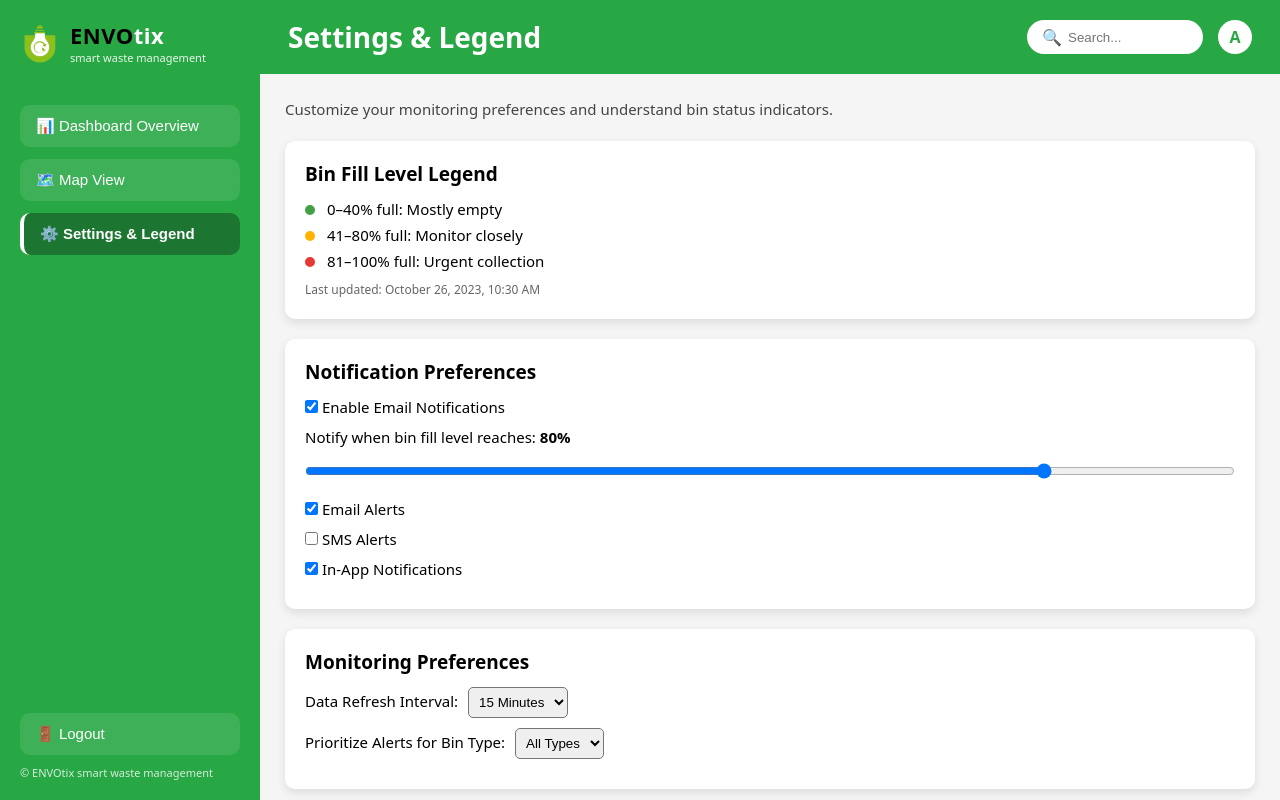
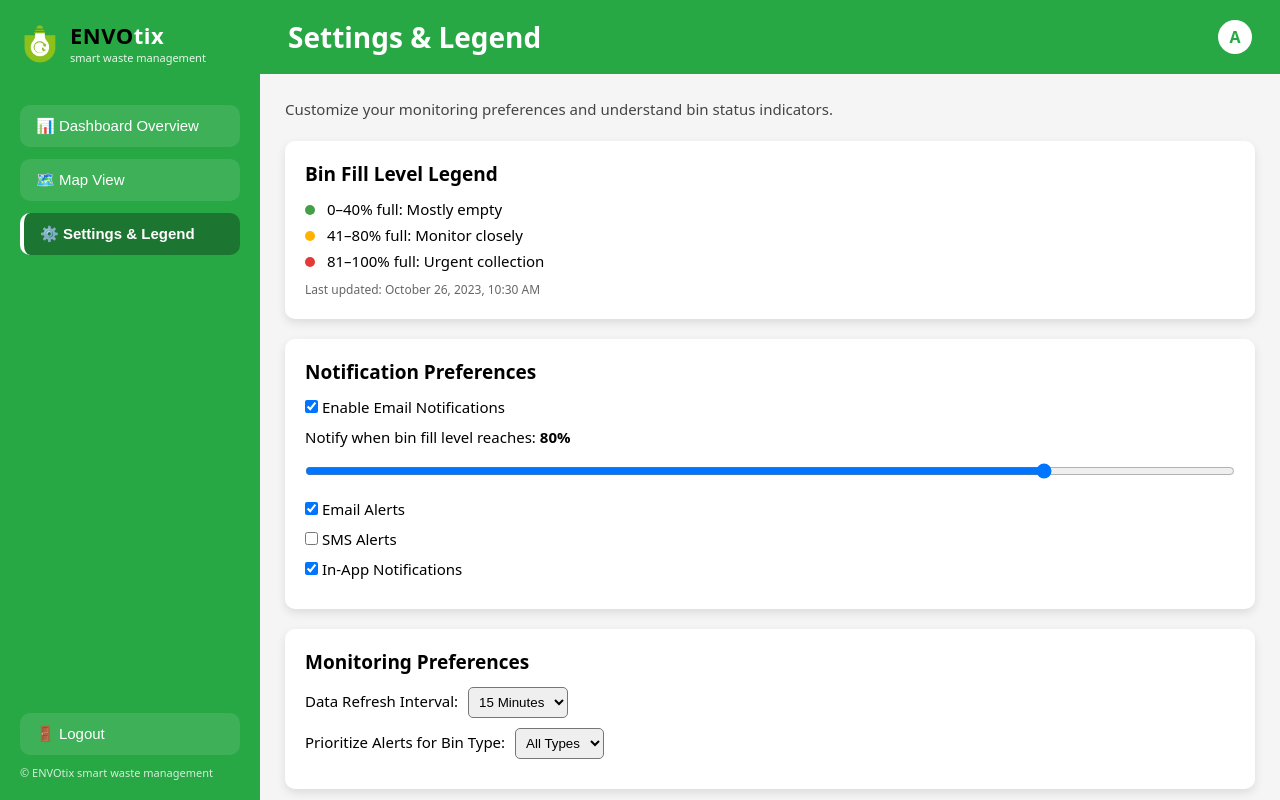
Before and after one commit to Sadithma406/SE-15-ENVOtix, a React (Vite) app in the folder Web_Frontend/: page /settings in a window 1280 px wide. Built offline with nearby package versions, Linux system fonts and the light colour scheme.

Commit message:
settings page is updated with buttons and without search bar

```diff
--- a/Web_Frontend/src/pages/settings.jsx
+++ b/Web_Frontend/src/pages/settings.jsx
@@ -14,7 +14,6 @@ function Settings() {
           <div style={styles.logoContainer}>
             <img src={logo} alt="Envotix logo" style={styles.logoImage} />
             <div style={styles.brand}>
-              {/* ENVO (Black) tix (White) */}
               <div style={styles.brandTitle}>
                 <span style={{ color: "#000" }}>ENVO</span>
                 <span style={{ color: "#fff" }}>tix</span>
@@ -71,10 +70,6 @@ function Settings() {
         <header style={styles.topbar}>
           <h1 style={styles.title}>Settings & Legend</h1>
           <div style={styles.topRight}>
-            <div style={styles.search}>
-              <span>🔍</span>
-              <input type="text" placeholder="Search..." style={styles.searchInput} />
-            </div>
             <div style={styles.avatar}>A</div>
           </div>
         </header>
@@ -130,9 +125,24 @@ function Settings() {
             </label>
           </section>
 
+          {/* ACTION BUTTONS */}
           <div style={styles.buttonRow}>
-            <button style={styles.cancelBtn}>Cancel</button>
-            <button style={styles.saveBtn}>Save Changes</button>
+            <button
+              style={styles.cancelBtn}
+              onMouseEnter={(e) => (e.currentTarget.style.backgroundColor = "#f0f0f0")}
+              onMouseLeave={(e) => (e.currentTarget.style.backgroundColor = "#fff")}
+              onClick={() => navigate("/dashboard")}
+            >
+              Cancel
+            </button>
+            <button
+              style={styles.saveBtn}
+              onMouseEnter={(e) => (e.currentTarget.style.backgroundColor = "#256629")}
+              onMouseLeave={(e) => (e.currentTarget.style.backgroundColor = "#2e7d32")}
+              onClick={() => alert("Changes saved successfully!")}
+            >
+              Save Changes
+            </button>
           </div>
         </main>
       </div>
@@ -141,18 +151,61 @@ function Settings() {
 }
 
 const styles = {
-  layout: { display: "flex", height: "100vh", width: "100vw", fontFamily: "system-ui", background: "#f5f5f5", overflow: "hidden" },
-  sidebar: { width: "260px", background: "#28a745", color: "white", display: "flex", flexDirection: "column", padding: "20px", flexShrink: 0 },
-  rightContainer: { flex: 1, display: "flex", flexDirection: "column", overflow: "hidden" },
-
-  sidebarHeader: { marginBottom: "40px" },
-  logoContainer: { display: "flex", alignItems: "center", gap: "10px" },
-  logoImage: { width: "40px", height: "40px", objectFit: "contain" },
-  brand: { display: "flex", flexDirection: "column" },
-  brandTitle: { fontSize: "22px", fontWeight: 800, letterSpacing: "0.5px" }, // Font weight එක වැඩිකලා ලස්සනට පේන්න
-  brandSubtitle: { fontSize: "11px", opacity: 0.9, color: "white" },
-
-  nav: { display: "flex", flexDirection: "column", gap: "12px" },
+  layout: {
+    display: "flex",
+    height: "100vh",
+    width: "100vw",
+    fontFamily: "system-ui",
+    background: "#f5f5f5",
+    overflow: "hidden"
+  },
+  sidebar: {
+    width: "260px",
+    background: "#28a745",
+    color: "white",
+    display: "flex",
+    flexDirection: "column",
+    padding: "20px",
+    flexShrink: 0
+  },
+  rightContainer: {
+    flex: 1,
+    display: "flex",
+    flexDirection: "column",
+    overflow: "hidden"
+  },
+  sidebarHeader: {
+    marginBottom: "40px"
+  },
+  logoContainer: {
+    display: "flex",
+    alignItems: "center",
+    gap: "10px"
+  },
+  logoImage: {
+    width: "40px",
+    height: "40px",
+    objectFit: "contain"
+  },
+  brand: {
+    display: "flex",
+    flexDirection: "column"
+  },
+  brandTitle: {
+    fontSize: "22px",
+    fontWeight: 800,
+    letterSpacing: "0.5px"
+  },
+  brandSubtitle: {
+    fontSize: "11px",
+    opacity: 0.9,
+    color: "white"
+  },
+  nav: {
+    display: "flex",
+    flexDirection: "column",
+    gap: "12px"
+  },
   navItem: {
     border: "none",
     background: "rgba(255,255,255,0.1)",
@@ -166,35 +219,148 @@ const styles = {
     display: "block",
     transition: "background 0.3s ease"
   },
-  active: { background: "rgba(0,0,0,0.3)", fontWeight: "700", borderLeft: "4px solid white" },
-
-  sidebarFooter: { marginTop: "auto", display: "flex", flexDirection: "column", gap: "10px" },
-  copyright: { fontSize: "11px", opacity: 0.8 },
-
-  topbar: { display: "flex", justifyContent: "space-between", alignItems: "center", padding: "18px 28px", background: "#28a745", color: "white" },
-  main: { flex: 1, display: "flex", flexDirection: "column", padding: "25px", overflowY: "auto" },
-
-  title: { fontSize: "28px", margin: 0 },
-  topRight: { display: "flex", alignItems: "center", gap: "15px" },
-  search: { display: "flex", alignItems: "center", gap: "6px", background: "white", padding: "6px 15px", borderRadius: "999px" },
-  searchInput: { border: "none", outline: "none", color: "#333", width: "120px" },
-  avatar: { width: "34px", height: "34px", borderRadius: "50%", background: "white", color: "#28a745", display: "flex", alignItems: "center", justifyContent: "center", fontWeight: 600 },
-
-  subtitle: { fontSize: "15px", color: "#444", marginBottom: "22px" },
-  card: { background: "white", padding: "20px", borderRadius: "10px", marginBottom: "20px", boxShadow: "0 4px 10px rgba(0,0,0,0.1)" },
-  cardTitle: { fontSize: "19px", marginBottom: "12px", marginTop: 0 },
-  text: { fontSize: "15px", marginBottom: "6px" },
-  label: { display: "block", fontSize: "15px", margin: "10px 0" },
-  select: { marginLeft: "10px", padding: "6px", borderRadius: "5px" },
-  range: { width: "100%", margin: "10px 0" },
-  buttonRow: { display: "flex", justifyContent: "flex-end", gap: "12px" },
-  cancelBtn: { padding: "9px 18px", background: "#fff", border: "1px solid #cfcfcf", borderRadius: "6px", cursor: "pointer", fontWeight: "600", color: "#333" },
-  saveBtn: { padding: "9px 18px", background: "#2e7d32", color: "#fff", border: "none", borderRadius: "6px", cursor: "pointer", fontWeight: "600" },
-
-  greenDot: { width: 10, height: 10, background: "#43a047", borderRadius: "50%", display: "inline-block", marginRight: 8 },
-  yellowDot: { width: 10, height: 10, background: "#ffb300", borderRadius: "50%", display: "inline-block", marginRight: 8 },
-  redDot: { width: 10, height: 10, background: "#e53935", borderRadius: "50%", display: "inline-block", marginRight: 8 },
-  smallText: { fontSize: "12px", color: "#666" },
+  active: {
+    background: "rgba(0,0,0,0.3)",
+    fontWeight: "700",
+    borderLeft: "4px solid white"
+  },
+  sidebarFooter: {
+    marginTop: "auto",
+    display: "flex",
+    flexDirection: "column",
+    gap: "10px"
+  },
+  copyright: {
+    fontSize: "11px",
+    opacity: 0.8
+  },
+  topbar: {
+    display: "flex",
+    justifyContent: "space-between",
+    alignItems: "center",
+    padding: "18px 28px",
+    background: "#28a745",
+    color: "white"
+  },
+  main: {
+    flex: 1,
+    display: "flex",
+    flexDirection: "column",
+    padding: "25px",
+    overflowY: "auto"
+  },
+  title: {
+    fontSize: "28px",
+    margin: 0
+  },
+  topRight: {
+    display: "flex",
+    alignItems: "center",
+    gap: "15px"
+  },
+  avatar: {
+    width: "34px",
+    height: "34px",
+    borderRadius: "50%",
+    background: "white",
+    color: "#28a745",
+    display: "flex",
+    alignItems: "center",
+    justifyContent: "center",
+    fontWeight: 600
+  },
+  subtitle: {
+    fontSize: "15px",
+    color: "#444",
+    marginBottom: "22px"
+  },
+  card: {
+    background: "white",
+    padding: "20px",
+    borderRadius: "10px",
+    marginBottom: "20px",
+    boxShadow: "0 4px 10px rgba(0,0,0,0.1)"
+  },
+  cardTitle: {
+    fontSize: "19px",
+    marginBottom: "12px",
+    marginTop: 0
+  },
+  text: {
+    fontSize: "15px",
+    marginBottom: "6px"
+  },
+  label: {
+    display: "block",
+    fontSize: "15px",
+    margin: "10px 0"
+  },
+  select: {
+    marginLeft: "10px",
+    padding: "6px",
+    borderRadius: "5px",
+    cursor: "pointer"
+  },
+  range: {
+    width: "100%",
+    margin: "10px 0",
+    cursor: "pointer"
+  },
+  buttonRow: {
+    display: "flex",
+    justifyContent: "flex-end",
+    gap: "12px",
+    marginTop: "10px",
+    paddingBottom: "20px"
+  },
+  cancelBtn: {
+    padding: "10px 20px",
+    background: "#fff",
+    border: "1px solid #cfcfcf",
+    borderRadius: "6px",
+    cursor: "pointer",
+    fontWeight: "600",
+    color: "#333",
+    transition: "background 0.2s ease"
+  },
+  saveBtn: {
+    padding: "10px 20px",
+    background: "#2e7d32",
+    color: "#fff",
+    border: "none",
+    borderRadius: "6px",
+    cursor: "pointer",
+    fontWeight: "600",
+    transition: "background 0.2s ease"
+  },
+  greenDot: {
+    width: 10,
+    height: 10,
+    background: "#43a047",
+    borderRadius: "50%",
+    display: "inline-block",
+    marginRight: 8
+  },
+  yellowDot: {
+    width: 10,
+    height: 10,
+    background: "#ffb300",
+    borderRadius: "50%",
+    display: "inline-block",
+    marginRight: 8
+  },
+  redDot: {
+    width: 10,
+    height: 10,
+    background: "#e53935",
+    borderRadius: "50%",
+    display: "inline-block",
+    marginRight: 8
+  },
+  smallText: {
+    fontSize: "12px",
+    color: "#666"
+  }
 };
 
 export default Settings;
```
